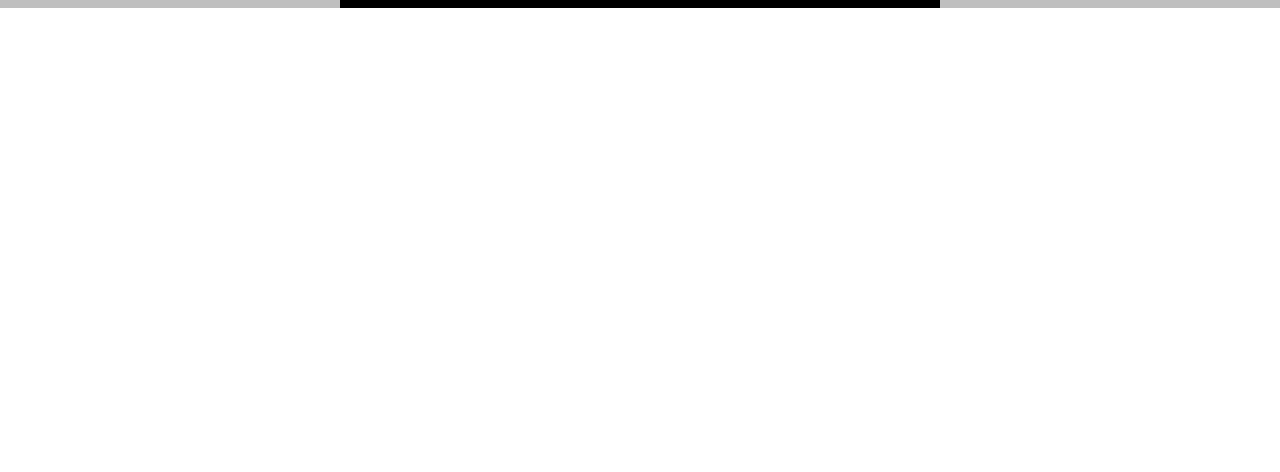
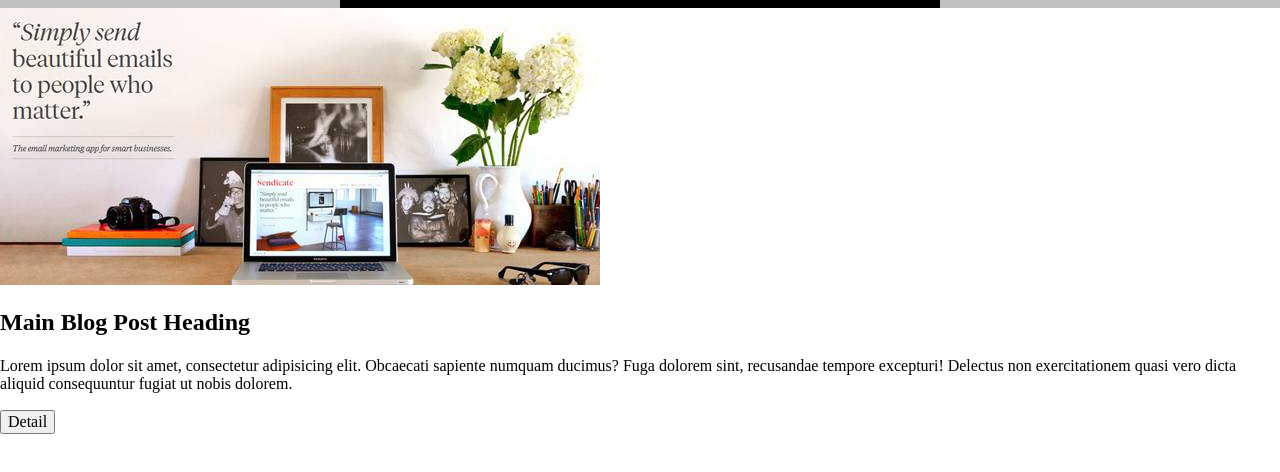
Before and after one commit to m1k1e/picto_site, a plain HTML site: page index.html in a window 1280 px wide. Shown: the part 92-564 px from the top of the page. Drawn offline with nearby package versions, Linux system fonts and the light colour scheme.

Commit message:
Add section item-main

```diff
--- a/index.html
+++ b/index.html
@@ -21,6 +21,14 @@
 		</div>
 	</div>
 </header>
+<section>
+	<div class="top_preview"><img src="src/img/top_preview.jpg"></div>
+	<div class="main_content">
+		<h2>Main Blog Post Heading</h2>
+		<p>Lorem ipsum dolor sit amet, consectetur adipisicing elit. Obcaecati sapiente numquam ducimus? Fuga dolorem sint, recusandae tempore excepturi! Delectus non exercitationem quasi vero dicta aliquid consequuntur fugiat ut nobis dolorem.</p>
+		<p><button>Detail<a href="#" alt="button"></a></button></p>
+	</div>
+</section>
 
 
  </body>
```
Also changed, not shown: src/img/top_preview.jpg (added).
